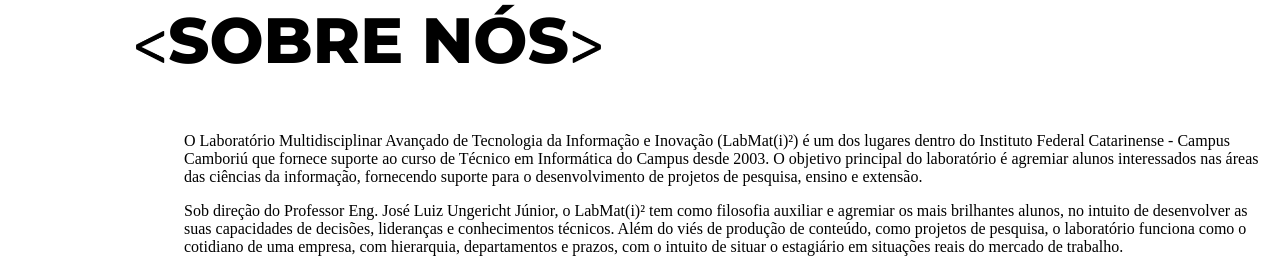
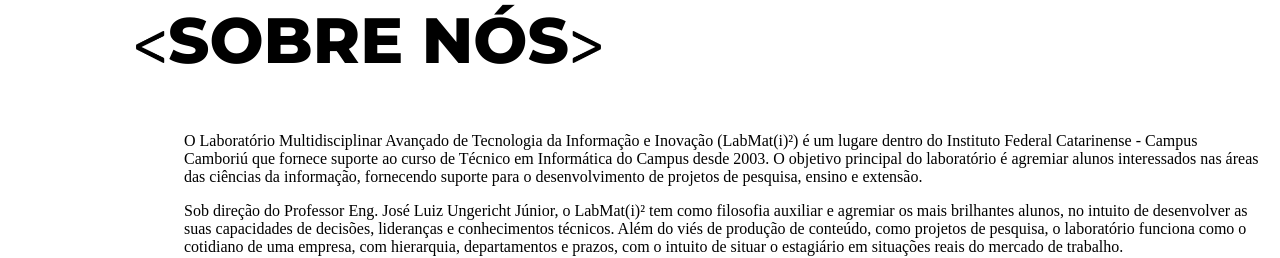
Before and after one commit to gabriel-bianchessi/site-labmati, a plain HTML site: page index.html in a window 1280 px wide. Shown: the part 900-1158 px from the top of the page. Drawn offline with Linux system fonts and the light colour scheme.

Commit message:
Update index.html
Teste PR do Felps

```diff
--- a/index.html
+++ b/index.html
@@ -27,11 +27,11 @@
       <div class="terminal">Terminal</div>
     </div>
 
-    <!--Sobre o LabMatii-->
+    <!--Sobre o LabMat(i)²-->
     <div class="about" id="about">
       <h2><img src="assets/Aberto.png">SOBRE NÓS<img src="assets/Fechado.png"></h2>
       <p>O Laboratório Multidisciplinar Avançado de Tecnologia da Informação e Inovação (LabMat(i)²) é
-        um dos lugares dentro do Instituto Federal Catarinense - Campus Camboriú que fornece suporte
+        um lugare dentro do Instituto Federal Catarinense - Campus Camboriú que fornece suporte
         ao curso de Técnico em Informática do Campus desde 2003. O objetivo principal do laboratório
         é agremiar alunos interessados nas áreas das ciências da informação, fornecendo suporte para o
         desenvolvimento de projetos de pesquisa, ensino e extensão. </p>
```
